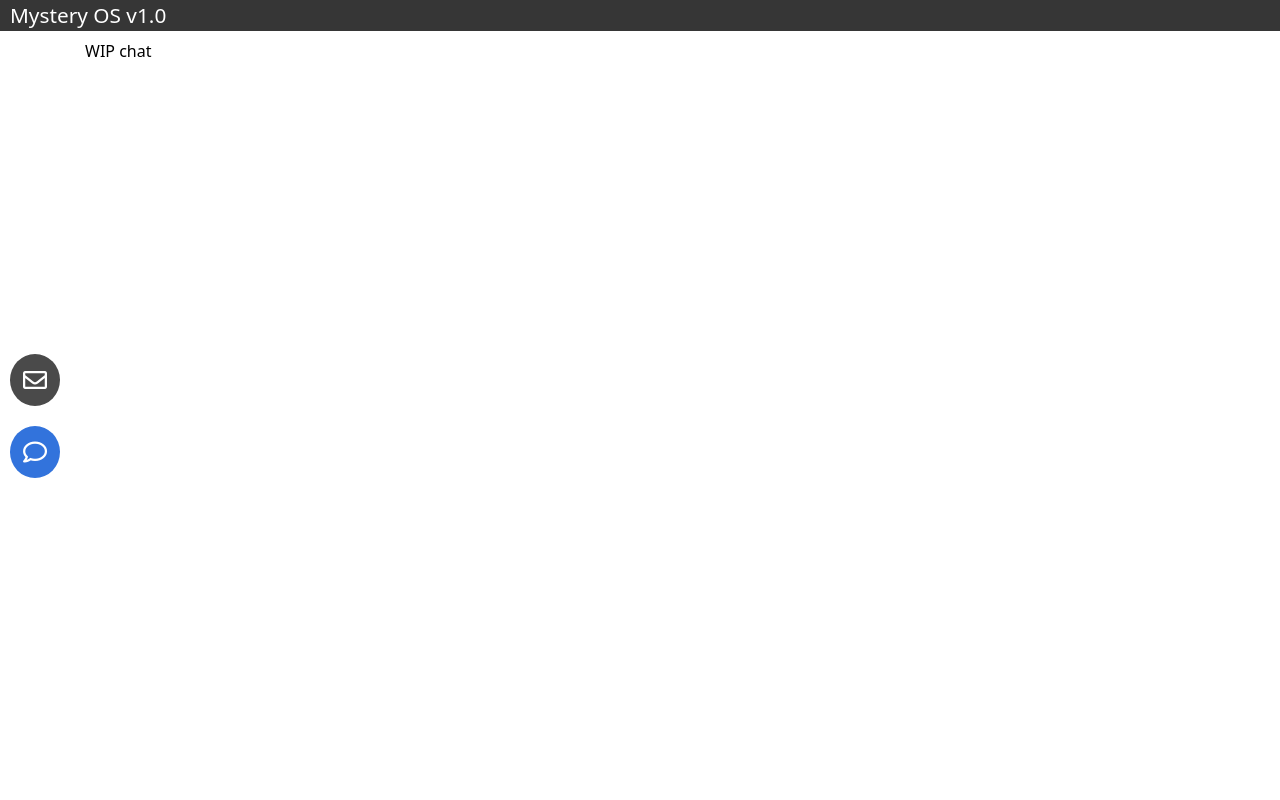
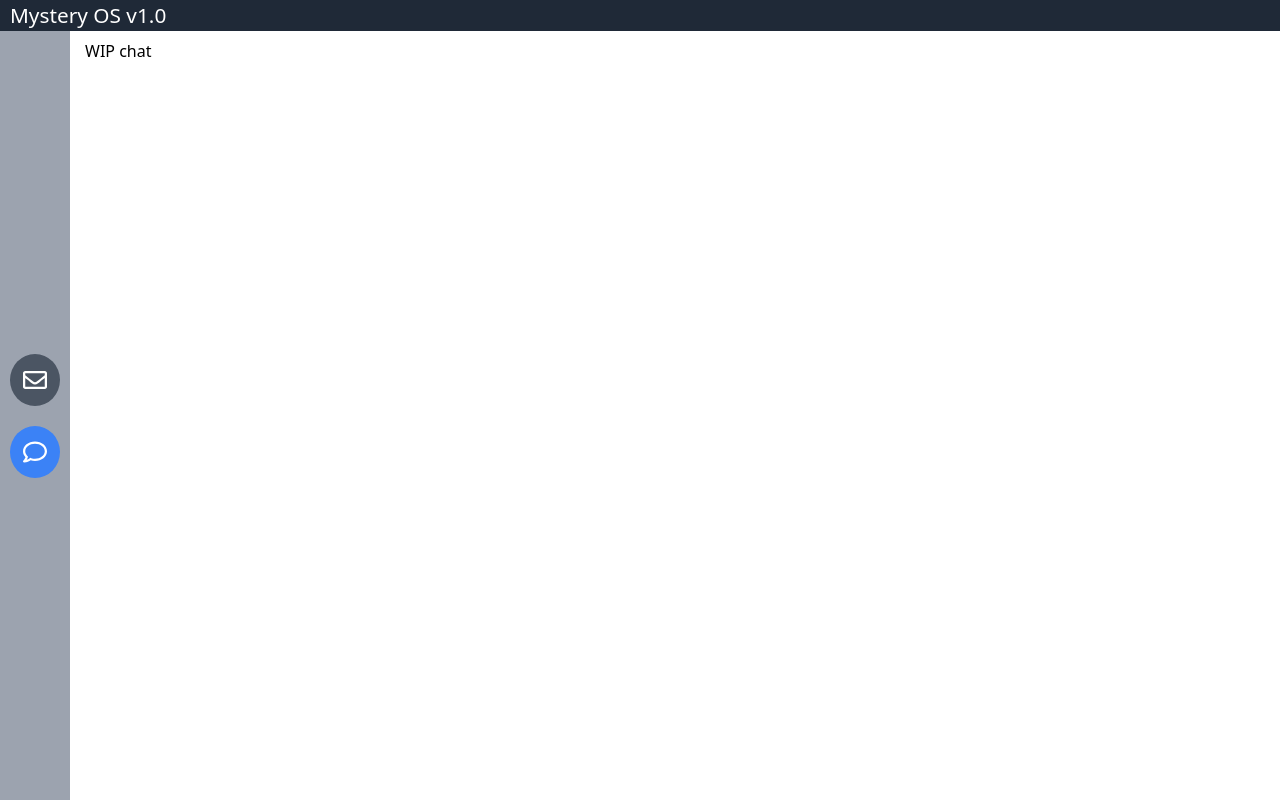
Before and after one commit to ThomasBerthaud/murder-mystery, a Vue app: page /mystery/chat in a window 1280 px wide. Built offline with nearby package versions, Linux system fonts and the light colour scheme.

Commit message:
refacto way of using fontawesome

```diff
--- a/package.json
+++ b/package.json
@@ -9,7 +9,9 @@
     "lint": "vue-cli-service lint"
   },
   "dependencies": {
-    "@fortawesome/fontawesome-free": "5.12.0",
+    "@fortawesome/fontawesome-svg-core": "^1.2.15",
+    "@fortawesome/free-regular-svg-icons": "^5.7.2",
+    "@fortawesome/vue-fontawesome": "^0.1.5",
     "core-js": "^3.4.3",
     "vue": "^2.6.10",
     "vue-router": "^3.1.3",
@@ -30,6 +32,7 @@
     "eslint-plugin-vue": "^5.0.0",
     "lint-staged": "^9.4.3",
     "prettier": "^1.19.1",
+    "vue-cli-plugin-fontawesome": "^0.2.0",
     "vue-cli-plugin-tailwind": "^1.1.0",
     "vue-template-compiler": "^2.6.10"
   },
--- a/src/main.js
+++ b/src/main.js
@@ -3,9 +3,7 @@ import App from "./App.vue";
 import router from "./router";
 import store from "./store";
 
-//TODO improve fontawesome import
-import "@fortawesome/fontawesome-free/css/all.min.css";
-
+import "./plugins/fontawesome";
 import "./assets/tailwind.css";
 
 Vue.config.productionTip = false;
--- /dev/null
+++ b/src/plugins/fontawesome.js
@@ -0,0 +1,9 @@
+import Vue from "vue";
+
+import { library } from "@fortawesome/fontawesome-svg-core";
+import { faComment, faEnvelope } from "@fortawesome/free-regular-svg-icons";
+import { FontAwesomeIcon } from "@fortawesome/vue-fontawesome";
+
+library.add(faComment, faEnvelope);
+
+Vue.component("font-awesome-icon", FontAwesomeIcon);
--- a/src/views/mystery/Mystery.vue
+++ b/src/views/mystery/Mystery.vue
@@ -2,12 +2,16 @@
   <div class="full-height mystery">
     <div class="header">Mystery OS <span class="subtitle has-text-white">v1.0</span></div>
     <div class="full-height mystery-content">
-      <div class="applications has-background-grey-lighter">
+      <div class="applications">
         <router-link to="/mystery/emails">
-          <div class="application-icon" :class="{ active: isEmailsRoute }"><i class="far fa-fw fa-envelope"></i></div>
+          <div class="application-icon" :class="{ active: isEmailsRoute }">
+            <font-awesome-icon :icon="['far', 'envelope']" fixed-width />
+          </div>
         </router-link>
         <router-link to="/mystery/chat">
-          <div class="application-icon" :class="{ active: isChatRoute }"><i class="far fa-fw fa-comment"></i></div>
+          <div class="application-icon" :class="{ active: isChatRoute }">
+            <font-awesome-icon :icon="['far', 'comment']" fixed-width />
+          </div>
         </router-link>
       </div>
       <div class="content">
@@ -44,7 +48,7 @@ export default {
 .header {
   padding-left: 10px;
   font-size: 1.3rem;
-  background-color: hsl(0, 0%, 21%);
+  @apply bg-gray-800;
   color: white;
 }
 .applications {
@@ -55,21 +59,22 @@ export default {
   justify-content: center;
   align-items: center;
   font-size: 1.5rem;
+  @apply bg-gray-400;
 }
 
 .application-icon {
   cursor: pointer;
   color: white;
-  background-color: hsl(0, 0%, 29%);
+  @apply bg-gray-600;
   border-radius: 100%;
   padding: 8px 10px;
   margin: 10px 0;
 }
 .application-icon:hover {
-  background-color: hsl(0, 0%, 48%);
+  @apply bg-gray-500;
 }
 .application-icon.active {
-  background-color: hsl(217, 71%, 53%);
+  @apply bg-blue-500;
 }
 .content {
   margin: 8px 15px;
```
Also changed, not shown: 1 other file (tests, documents, lock files or other folders).
